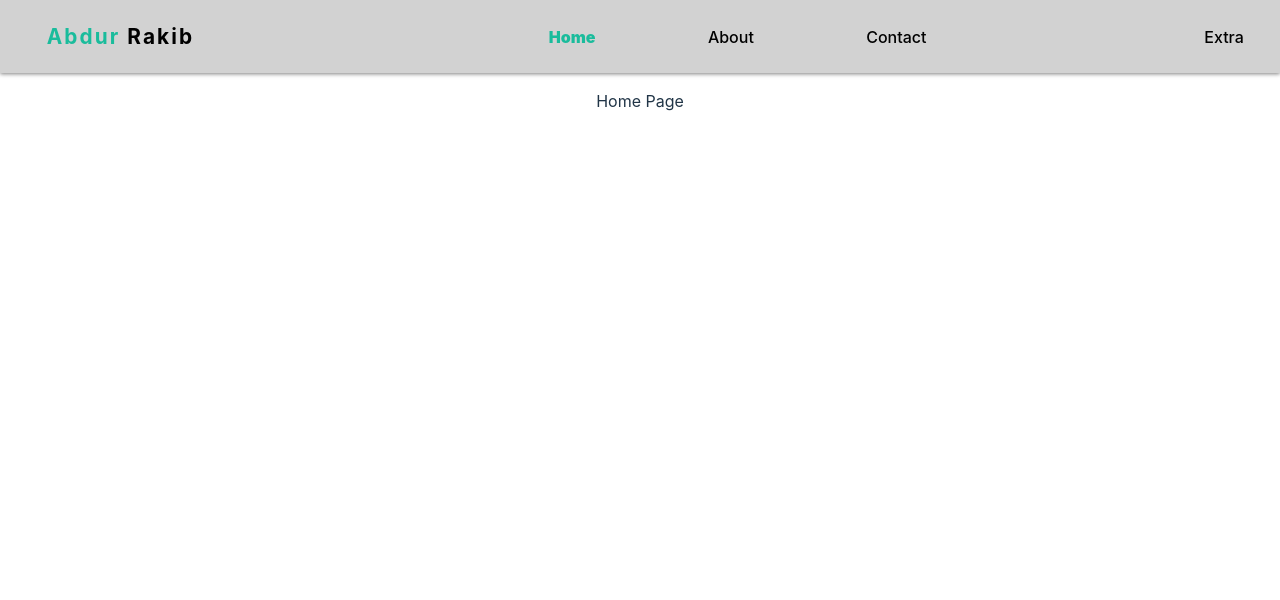
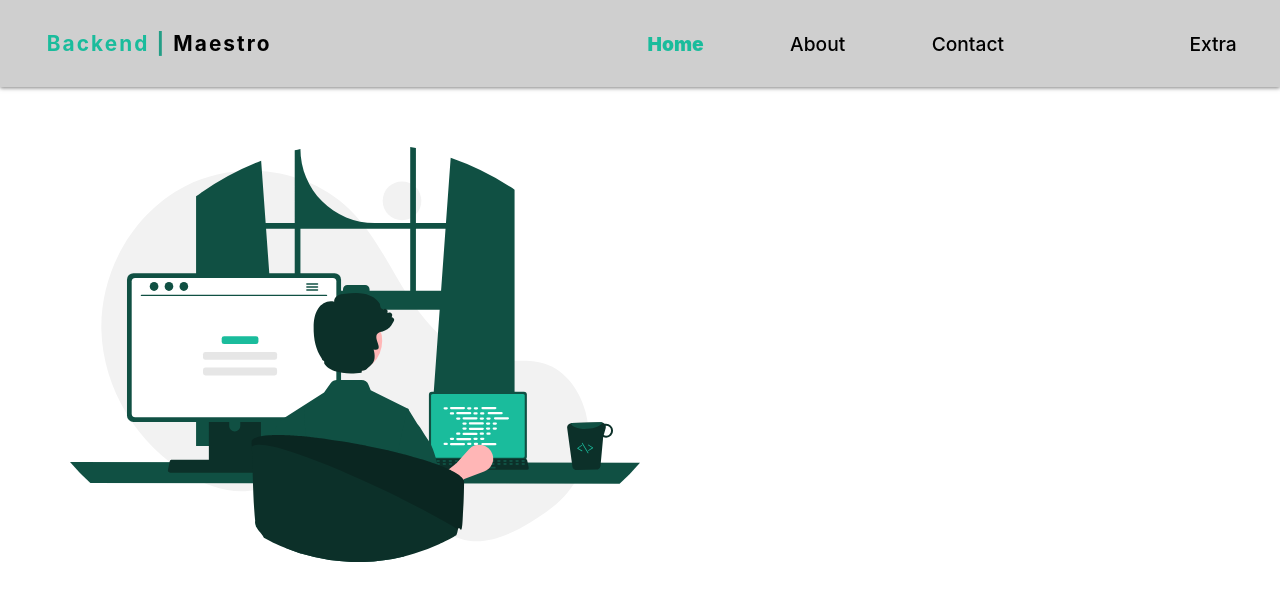
Before and after one commit to rifatrakib/backend-maestro, a Svelte app in the folder app/: page / in a window 1280 px wide. Shown: the top 600 px of the page. Built offline with nearby package versions, Linux system fonts and the light colour scheme.

Commit message:
added content with animations to the home page body

```diff
--- a/app/src/components/button.svelte
+++ b/app/src/components/button.svelte
@@ -13,12 +13,12 @@
         border: 1px solid transparent;
         padding: 0.6em 1.2em;
         margin: 1em;
-        font-size: 1em;
+        font-size: 1.2rem;
         font-weight: 500;
         font-family: inherit;
         background-color: transparent;
         cursor: pointer;
-        transition: border-color 0.25s;
+        transition: border-color 0.75s;
         user-select: none;
     }
 
--- /dev/null
+++ b/app/src/components/infobox.svelte
@@ -0,0 +1,89 @@
+<script>
+    import { onMount } from 'svelte';
+
+    export let image;
+    export let textContent;
+
+    let animatedText = '';
+    let cursorVisible = true;
+    let isComplete = false;
+
+    onMount(() => {
+        typeText();
+        startCursorBlink();
+    });
+
+    function typeText() {
+        let index = 0;
+        const intervalId = setInterval(() => {
+            animatedText = textContent.slice(0, index);
+            index++;
+            if (index > textContent.length) {
+                isComplete = true;
+                clearInterval(intervalId);
+            }
+        }, 100);
+    }
+
+    function startCursorBlink() {
+        const intervalId = setInterval(() => {
+            cursorVisible = !cursorVisible;
+            if (isComplete) {
+                cursorVisible = false;
+                clearInterval(intervalId);
+            }
+        }, 100);
+    }
+</script>
+
+<style>
+    .card-container {
+        display: flex;
+        flex-direction: column;
+        align-items: center;
+        margin: 50px;
+    }
+
+    .card {
+        display: flex;
+        align-items: center;
+        justify-content: center;
+        padding: 10px;
+        width: calc(100% - 20px);
+        box-sizing: border-box;
+        margin-bottom: 10px;
+    }
+
+    .image-column {
+        flex: 0 0 50%;
+        margin-right: 10px;
+    }
+
+    .text-column {
+        flex: 1;
+    }
+
+    img {
+        max-width: 100%;
+        height: auto;
+    }
+
+    p {
+        font-size: 1.75rem;
+        font-weight: 500;
+        font-family: inherit;
+        color: #ffffff;
+        margin: 0;
+    }
+</style>
+
+<div class="card-container">
+    <div class="card">
+        <div class="image-column">
+            <img src="{image.link}" alt="{image.alt}" />
+        </div>
+        <div class="text-column">
+            <p>{animatedText}<span style="visibility: {cursorVisible ? 'visible' : 'hidden'}">|</span></p>
+        </div>
+    </div>
+</div>
--- a/app/src/components/logo.svelte
+++ b/app/src/components/logo.svelte
@@ -21,9 +21,16 @@
     button span:first-child {
         color: #1abc9c;
     }
+
+    .separator {
+        margin: 0;
+        font-weight: bold;
+        color: #239e86;
+    }
 </style>
 
 <button on:click={() => dispatch('changePage', 'Home')}>
-    <span>Abdur</span>
-    <span>Rakib</span>
+    <span>Backend</span>
+    <span class="separator">|</span>
+    <span>Maestro</span>
 </button>
--- a/app/src/components/navbar.svelte
+++ b/app/src/components/navbar.svelte
@@ -20,17 +20,16 @@
         text-align: center;
         display: flex;
         justify-content: space-between;
-        background-color: #11111130;
+        background-color: #00000030;
         z-index: 10;
         box-shadow: 0 1px 4px rgba(0, 0, 0, 0.5);
     }
 
     nav section.nav-buttons {
-        width: 30%;
+        width: 20%;
         margin: inherit;
         display: flex;
         justify-content: space-evenly;
-        gap: 2.5rem;
     }
 </style>
 
--- a/app/src/pages/home/home.svelte
+++ b/app/src/pages/home/home.svelte
@@ -1,3 +1,14 @@
+<script>
+    import Infobox from '../../components/infobox.svelte';
+
+    const image = {
+        link: '/intro.svg',
+        alt: 'intro cover'
+    };
+
+    const textContent = "I am a Backend Engineer at Softwrd Ltd. My expertise lies in server-side programming, cloud, and containerization. I have experience in web scraping and data engineering. I am a fast learner and a collaborative team player.";
+</script>
+
 <article>
-    <p>Home Page</p>
+    <Infobox image={image} textContent={textContent} />
 </article>
```
Also changed, not shown: app/public/intro.svg (added).
